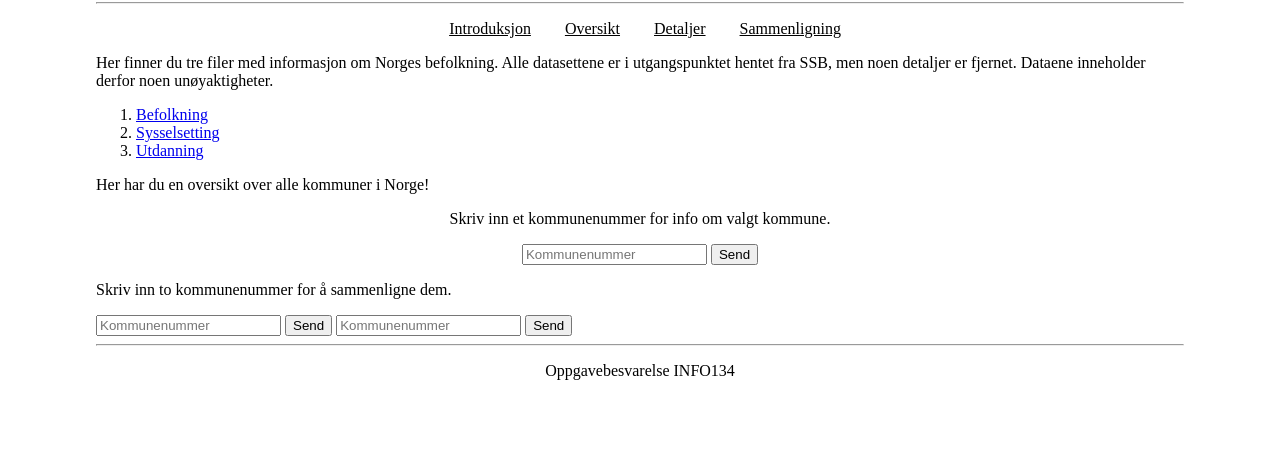
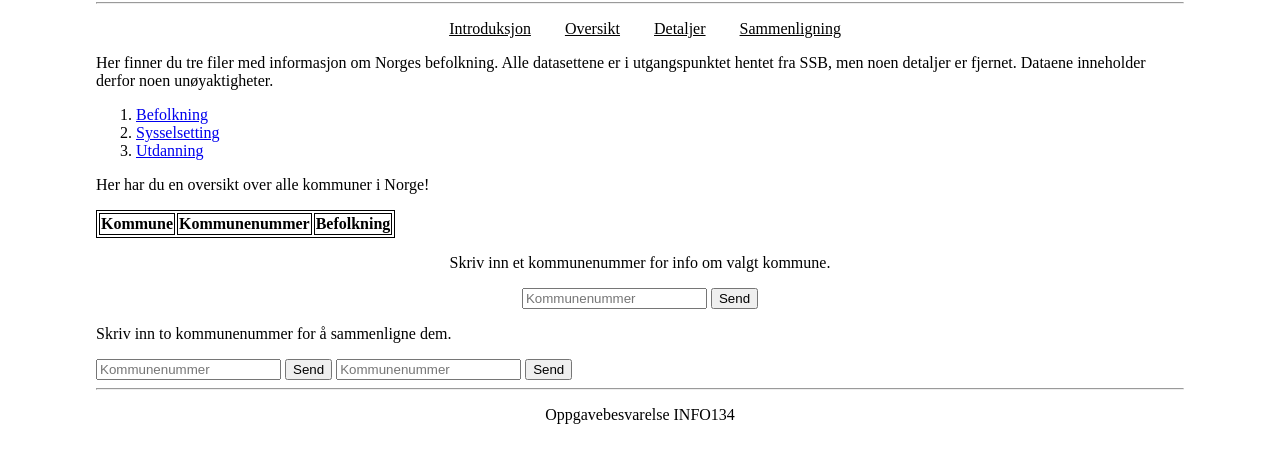
Before and after one commit to idaod/semesteroppgave_info134, a plain HTML site: page index.html in a window 1280 px wide. Shown: the part 129-592 px from the top of the page. Drawn offline with Linux system fonts and the light colour scheme; no server answers.

Commit message:
forsøk på tabell

```diff
--- a/css/stylesheet.css
+++ b/css/stylesheet.css
@@ -22,6 +22,9 @@ body{
   cursor: pointer;
 }
 
+table, th, td{
+  border: 1px solid black;
+}
 
 
 /*introduksjon, oversikt, detaljer og sammenlikning.
--- a/index.html
+++ b/index.html
@@ -39,7 +39,13 @@
     <div id="oversikt" class="oversikt">
       <p> Her har du en oversikt over alle kommuner i Norge!</p>
     </div>
-
+    <table>
+      <tr>
+        <th> Kommune </th>
+        <th> Kommunenummer </th>
+        <th> Befolkning </th>
+      </tr>
+    </table>
     <div id="detaljer" class="detaljer">
       <form align="center" id="form">
         <p>Skriv inn et kommunenummer for info om valgt kommune.</p>
```
